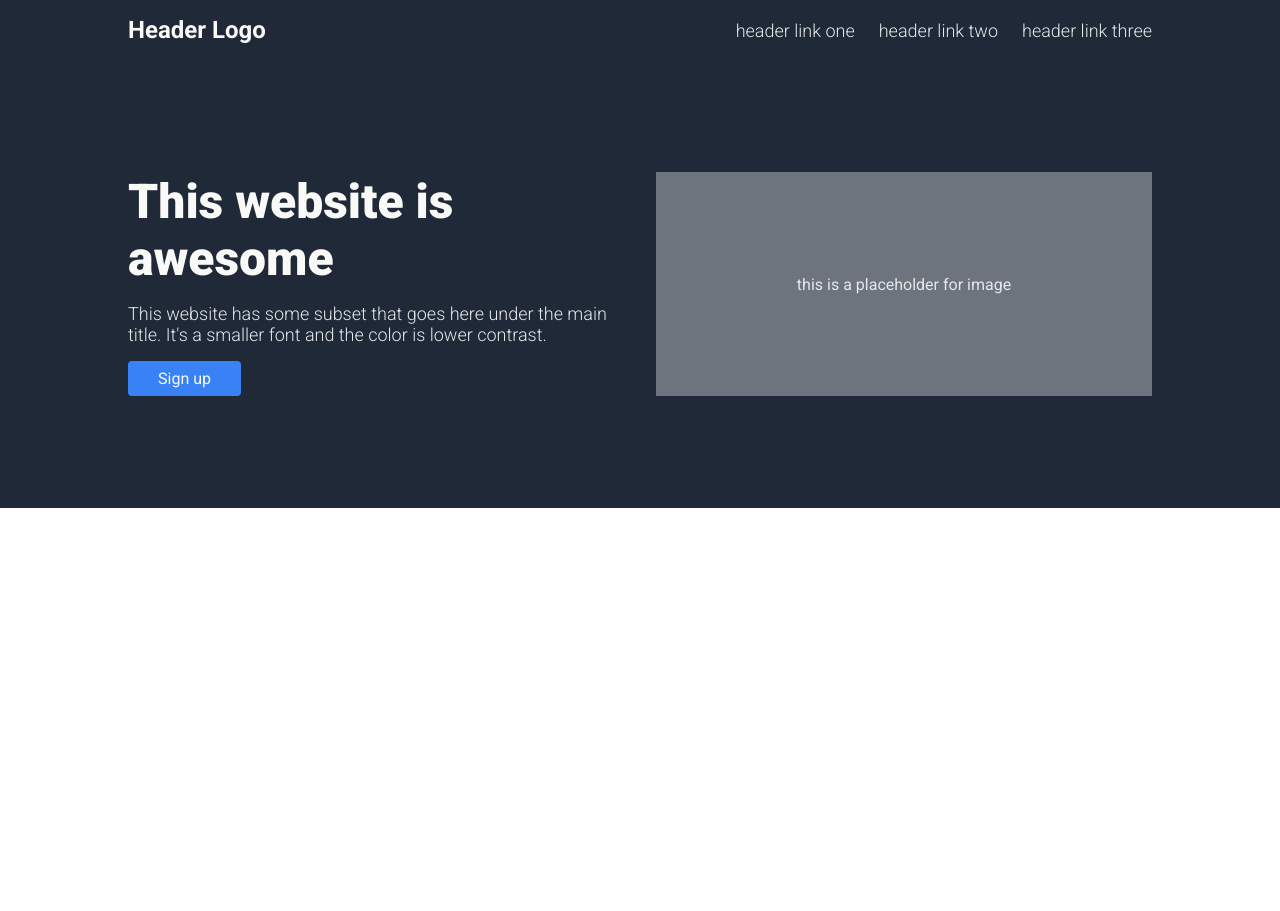
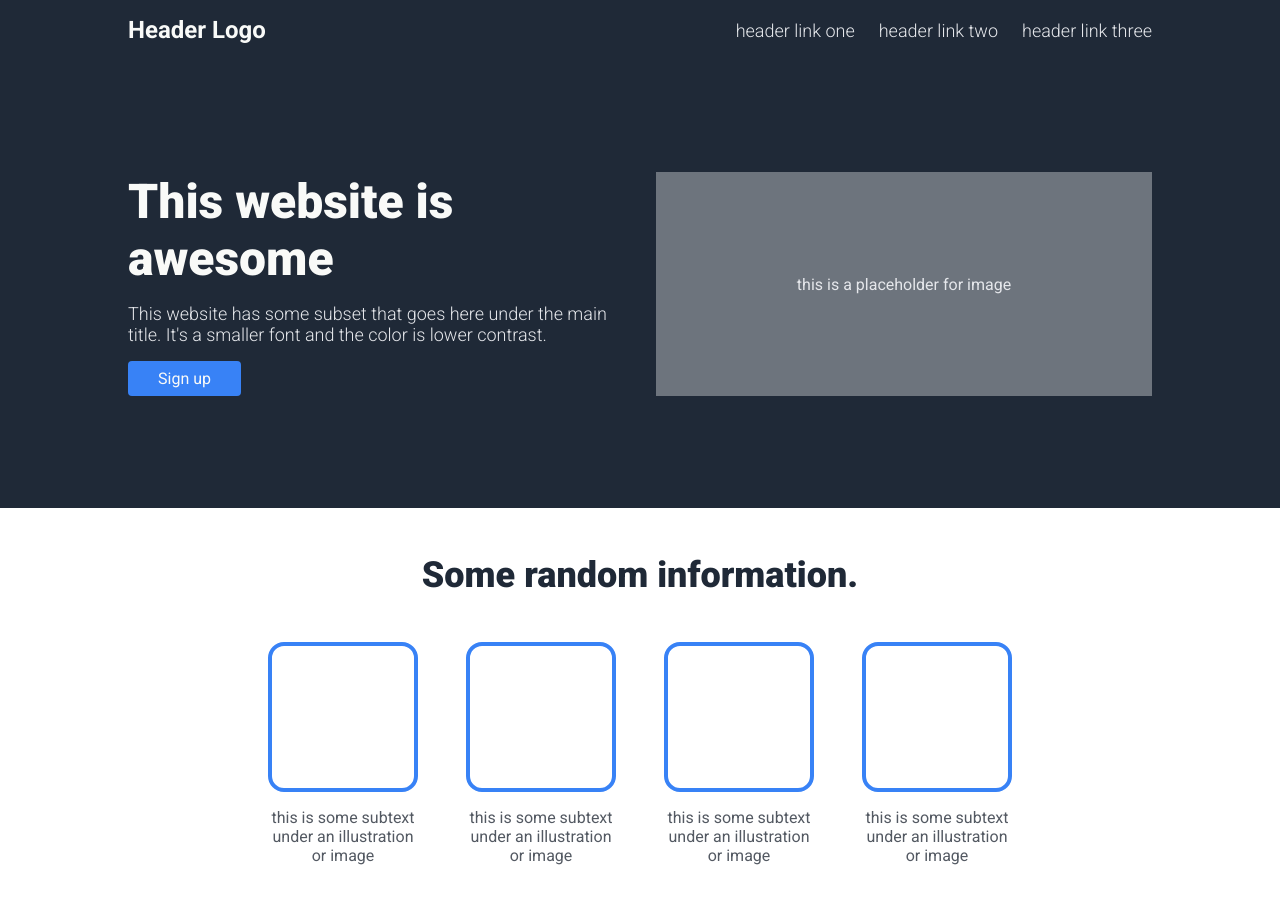
Before and after one commit to lorbengo/odin-landing-page, a plain HTML site: page index.html in a window 1280 px wide. Before the commit the page ends 800 px from the top, so only its background shows below. Drawn offline with Linux system fonts and the light colour scheme.

Commit message:
Add information section

```diff
--- a/index.html
+++ b/index.html
@@ -10,6 +10,7 @@
   </head>
 
   <body>
+    <!--Header-->
     <div class="header">
       <div class="container">
         <div class="navbar">
@@ -32,5 +33,30 @@
         </div>
       </div>
     </div>
+
+    <!--Information-->
+    <div class="info">
+      <div class="container">
+        <h2 class="info-title">Some random information.</h2>
+        <div class="info-items">
+          <div class="info-item">
+            <div class="info-item-image"></div>
+            <p class="info-item-text">this is some subtext under an illustration or image</p>
+          </div>
+          <div class="info-item">
+            <div class="info-item-image"></div>
+            <p class="info-item-text">this is some subtext under an illustration or image</p>
+          </div>
+          <div class="info-item">
+            <div class="info-item-image"></div>
+            <p class="info-item-text">this is some subtext under an illustration or image</p>
+          </div>
+          <div class="info-item">
+            <div class="info-item-image"></div>
+            <p class="info-item-text">this is some subtext under an illustration or image</p>
+          </div>
+        </div>
+      </div>
+    </div>
   </body>
 </html>
--- a/style.css
+++ b/style.css
@@ -13,14 +13,30 @@ body {
   font-family: Roboto, sans-serif;
 }
 
-.header {
-  background-color: #1f2937;
-}
-
 .container {
   max-width: 1056px;
   margin: 0 auto;
   padding: 0 16px;
+}
+
+.button {
+  align-self: flex-start;
+  display: inline-block;
+  padding: 6px 28px;
+  border: 2px solid transparent;
+  border-radius: 4px;
+  background-color: #3882f6;
+  color: #f9faf8;
+  text-decoration: none;
+  text-align: center;
+}
+
+/*------------------------------------------------------------------------------
+ * HEADER
+ ------------------------------------------------------------------------------*/
+
+.header {
+  background-color: #1f2937;
 }
 
 .navbar {
@@ -80,18 +96,6 @@ body {
   font-weight: 300;
 }
 
-.button {
-  align-self: flex-start;
-  display: inline-block;
-  padding: 6px 28px;
-  border: 2px solid transparent;
-  border-radius: 4px;
-  background-color: #3882f6;
-  color: #f9faf8;
-  text-decoration: none;
-  text-align: center;
-}
-
 .hero-image {
   display: flex;
   justify-content: center;
@@ -101,3 +105,43 @@ body {
   background-color: #6d747d;
   color: #e5e7eb;
 }
+
+/*------------------------------------------------------------------------------
+ * INFORMATION
+ ------------------------------------------------------------------------------*/
+
+.info {
+  padding: 46px 0;
+}
+
+.info-title {
+  margin: 0 0 46px;
+  color: #1f2937;
+  font-size: 36px;
+  font-weight: 900;
+  text-align: center;
+}
+
+.info-items {
+  display: flex;
+  justify-content: center;
+  gap: 48px;
+}
+
+.info-item {
+  width: 150px;
+  text-align: center;
+}
+
+.info-item-image {
+  width: 150px;
+  height: 150px;
+  border: 4px solid #3882f6;
+  border-radius: 16px;
+  margin-bottom: 16px;
+}
+
+.info-item-text {
+  margin: 0;
+  color: #535962;
+}
```
